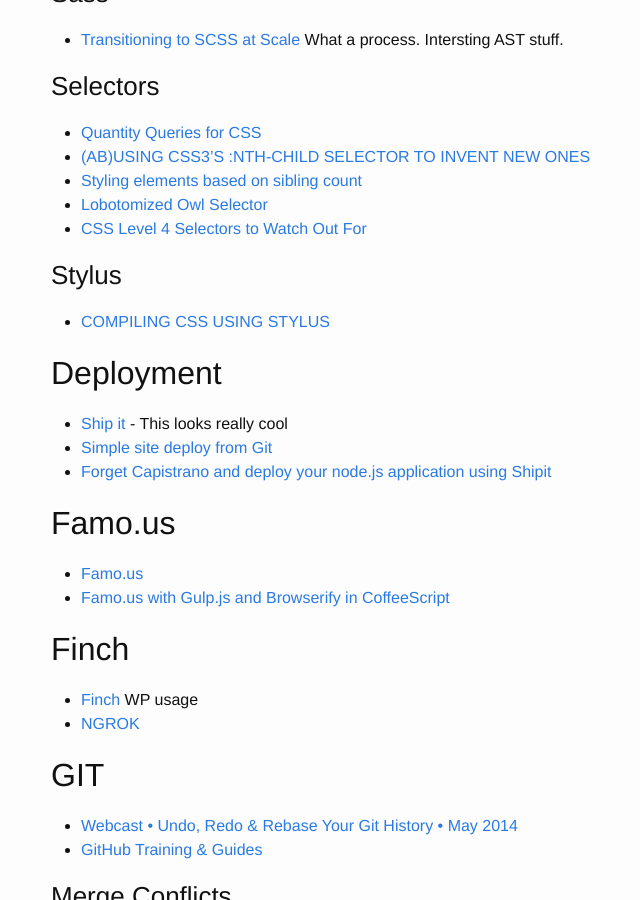
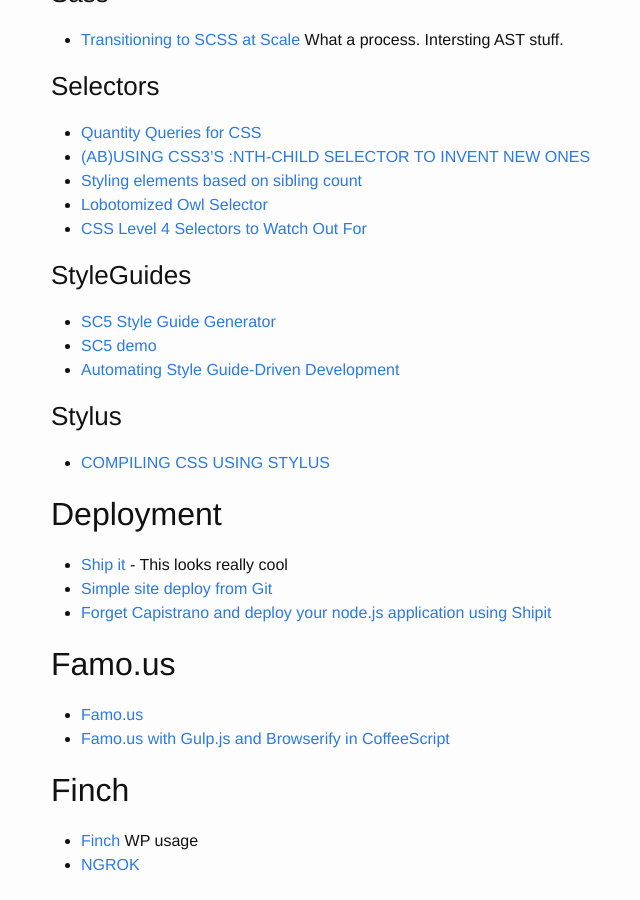
Before and after one commit to brownerd/brownerd.github.io, a Jekyll site: the page built from _posts/2015-01-01-reading-list-2015.md, in a window 1280 px wide and 900 px high, scrolled down 3445 px. Shown: the whole window, without its empty margins (219-859 px from the left). Built offline with Jekyll 4.4.1, drawn with Linux system fonts in a browser that asks for light colours; emoji names are drawn with the system emoji font.

Commit message:
SC5 styleguide

```diff
--- a/_posts/2015-01-01-reading-list-2015.md
+++ b/_posts/2015-01-01-reading-list-2015.md
@@ -182,6 +182,17 @@ Here are the agencies, people and sites that I was most influenced by in 2015
 - [Styling elements based on sibling count](http://lea.verou.me/2011/01/styling-children-based-on-their-number-with-css3/)
 - [Lobotomized Owl Selector](https://www.youtube.com/watch?v=w4skJXB03Ho)
 - [CSS Level 4 Selectors to Watch Out For](https://webdesign.tutsplus.com/articles/css-level-4-selectors-to-watch-out-for--cms-23117)
+
+
+
+
+
+### StyleGuides
+- [SC5 Style Guide Generator](http://styleguide.sc5.io/http://styleguide.sc5.io/)
+- [SC5 demo](http://demo.styleguide.sc5.io/)
+- [Automating Style Guide-Driven Development](http://www.smashingmagazine.com/2015/03/05/automating-style-guide-driven-development/http://www.smashingmagazine.com/2015/03/05/automating-style-guide-driven-development/)
+
+
 
 
 
```
